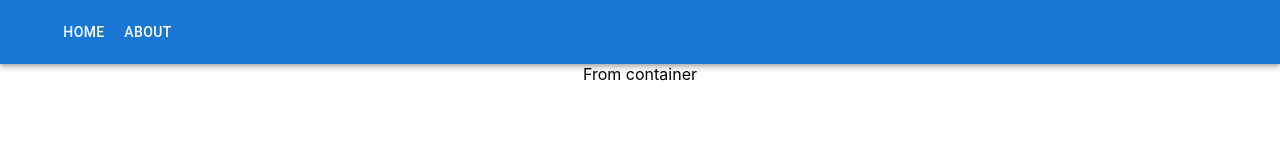
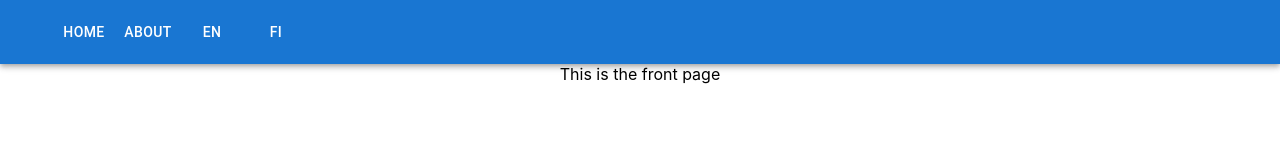
Before and after one commit to Zapihra/AdvancedWebAppWeek10, a React (Create React App) app: page / in a window 1280 px wide. Shown: the top 160 px of the page. Built offline with nearby package versions, Linux system fonts and the light colour scheme.

Commit message:
task4 adding translation

```diff
--- a/src/App.js
+++ b/src/App.js
@@ -4,6 +4,7 @@ import SecondContainer from './components/MyContainer';
 import About from './components/About';
 import AppBarTop from './components/Header';
 import {BrowserRouter as Router, Routes, Route} from "react-router-dom";
+import './i18n';
 
 function App() {
   return (
--- a/src/components/Header.js
+++ b/src/components/Header.js
@@ -2,11 +2,16 @@ import * as React from 'react';
 import AppBar from '@mui/material/AppBar';
 import Box from '@mui/material/Box';
 import Toolbar from '@mui/material/Toolbar';
-import Typography from '@mui/material/Typography';
 import Button from '@mui/material/Button';
 import IconButton from '@mui/material/IconButton';
+import { withTranslation } from 'react-i18next';
+import i18n from '../i18n';
 
-export default function AppBarTop() {
+function AppBarTop({ t }) {
+    const changeLanguage = (lng) => {
+        i18n.changeLanguage(lng)
+      }
+
   return (
     <Box sx={{ flexGrow: 1 }}>
       <AppBar position="static">
@@ -19,11 +24,16 @@ export default function AppBarTop() {
             sx={{ mr: 2 }}
           >
           </IconButton>
-          <Button color="inherit" href='/'>Home</Button>
-          <Button color="inherit" href='/about'>About</Button>
+          <Button color="inherit" href='/'>{t('home')}</Button>
+          <Button color="inherit" href='/about'>{t('about')}</Button>
+
+          <Button color='inherit' onClick={()=>changeLanguage('en')}>EN</Button>
+          <Button color='inherit' onClick={()=>changeLanguage('fi')}>FI</Button>
 
         </Toolbar>
       </AppBar>
     </Box>
   );
 }
+
+export default withTranslation()(AppBarTop);
--- a/src/components/MyContainer.js
+++ b/src/components/MyContainer.js
@@ -1,5 +1,6 @@
 import List from "./MyList";
 import { useState } from 'react';
+import { withTranslation } from "react-i18next";
 
 /*const Container = () => {
 
@@ -36,12 +37,12 @@ import { useState } from 'react';
     )
 }*/
 
-const SecondContainer = () => {
+const SecondContainer = ({ t }) => {
     return(
     <>
-        <div> From container</div>
+        <div>{t('front')}</div>
     </>)
 }
 
 
-export default SecondContainer
+export default withTranslation() (SecondContainer);
--- /dev/null
+++ b/src/i18n.js
@@ -0,0 +1,44 @@
+import i18n from 'i18next';
+import { initReactI18next } from 'react-i18next';
+import enTrans from './translations/en/translation.json'
+import fiTrans from './translations/fi/translation.json'
+
+import Backend from 'i18next-http-backend';
+import LanguageDetector from 'i18next-browser-languagedetector';
+// don't want to use this?
+// have a look at the Quick start guide
+// for passing in lng and translations on init
+
+const resources = {
+  en: {
+    translation: enTrans
+  },
+  fi: {
+    translation: fiTrans
+  }
+}
+
+i18n
+  // load translation using http -> see /public/locales (i.e. https://github.com/i18next/react-i18next/tree/master/example/react/public/locales)
+  // learn more: https://github.com/i18next/i18next-http-backend
+  // want your translations to be loaded from a professional CDN? => https://github.com/locize/react-tutorial#step-2---use-the-locize-cdn
+  .use(Backend)
+  // detect user language
+  // learn more: https://github.com/i18next/i18next-browser-languageDetector
+  .use(LanguageDetector)
+  // pass the i18n instance to react-i18next.
+  .use(initReactI18next)
+  // init i18next
+  // for all options read: https://www.i18next.com/overview/configuration-options
+  .init({
+    resources,
+    fallbackLng: 'en',
+    debug: true,
+
+    interpolation: {
+      escapeValue: false, // not needed for react as it escapes by default
+    }
+  });
+
+
+export default i18n;
--- a/src/index.js
+++ b/src/index.js
@@ -3,6 +3,7 @@ import ReactDOM from 'react-dom/client';
 import './index.css';
 import App from './App';
 import reportWebVitals from './reportWebVitals';
+import './i18n'
 
 const root = ReactDOM.createRoot(document.getElementById('root'));
 root.render(
--- /dev/null
+++ b/src/translations/en/translation.json
@@ -0,0 +1,5 @@
+{
+    "home": "home",
+    "about": "about",
+    "front": "This is the front page"
+}
--- /dev/null
+++ b/src/translations/fi/translation.json
@@ -0,0 +1,5 @@
+{
+    "home": "Etusivu",
+    "about": "Tietoa Meistä",
+    "front": "Tämä on etusivu"
+}
```
